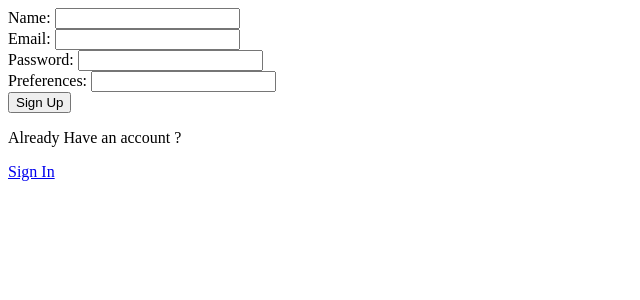
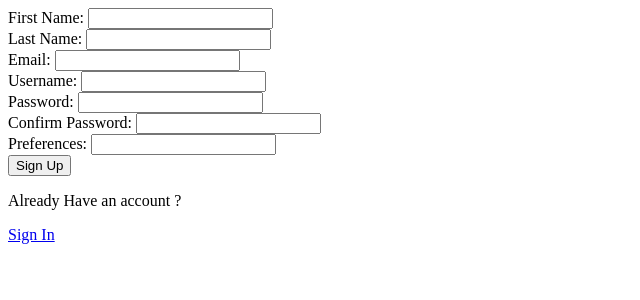
Before and after one commit to pidusbhusal/FestShare, a Django app: template templates/SignUp.html in a window 1280 px wide. Shown: the top 300 px of the page, without its empty margins (0-640 px from the left). Run offline with Django 5.2, Linux system fonts and the light colour scheme; the template is opened without the code that fills it, so the values that code supplies are empty.

Commit message:
user can register username and password other additional attributes not added yet

```diff
--- a/addingUser/urls.py
+++ b/addingUser/urls.py
@@ -4,8 +4,7 @@ from . import views
 urlpatterns = [
     path('Login', views.Login),
     path('Logout/', views.LogOut),
-    path('greetUser/', views.CreateNewUser),
-    path('SignUp/', views.SignUp),
+    path('SignUp', views.RegisterUser),
     path('', views.Home),
 
 ]
--- a/templates/Navbar.html
+++ b/templates/Navbar.html
@@ -9,6 +9,8 @@
         Log Out
     </a>
     {%else%}
+    <a href="SignUp">Create New User</a>
+    <br>
     <a href="Login">Log in</a>
     {%endif %}
 
--- a/templates/SignUp.html
+++ b/templates/SignUp.html
@@ -8,20 +8,32 @@
 </head>
 
 <body>
-    <form action="greetUser" method="post">
+    <form action="SignUp" method="post">
         {% csrf_token %}
         <div>
-            Name:
-            <input type="text" name="name" id="name">
+            First Name:
+            <input type="text" name="firstName" id="firstName">
+        </div>
+        <div>
+            Last Name:
+            <input type="text" name="LastName" id="LastName">
         </div>
         <div>
             Email:
             <input type="email" name="email" id="email">
         </div>
+        <div>
+            Username:
+            <input type="text" name="username" id="username">
+        </div>
 
         <div>
             Password:
-            <input type="password" name="password" id="password">
+            <input type="password" name="password1" id="password1">
+        </div>
+        <div>
+            Confirm Password:
+            <input type="password" name="password2" id="password2">
         </div>
         <div>
             Preferences:
```
Also changed, not shown: addingUser/views.py (+18 -8 lines).
